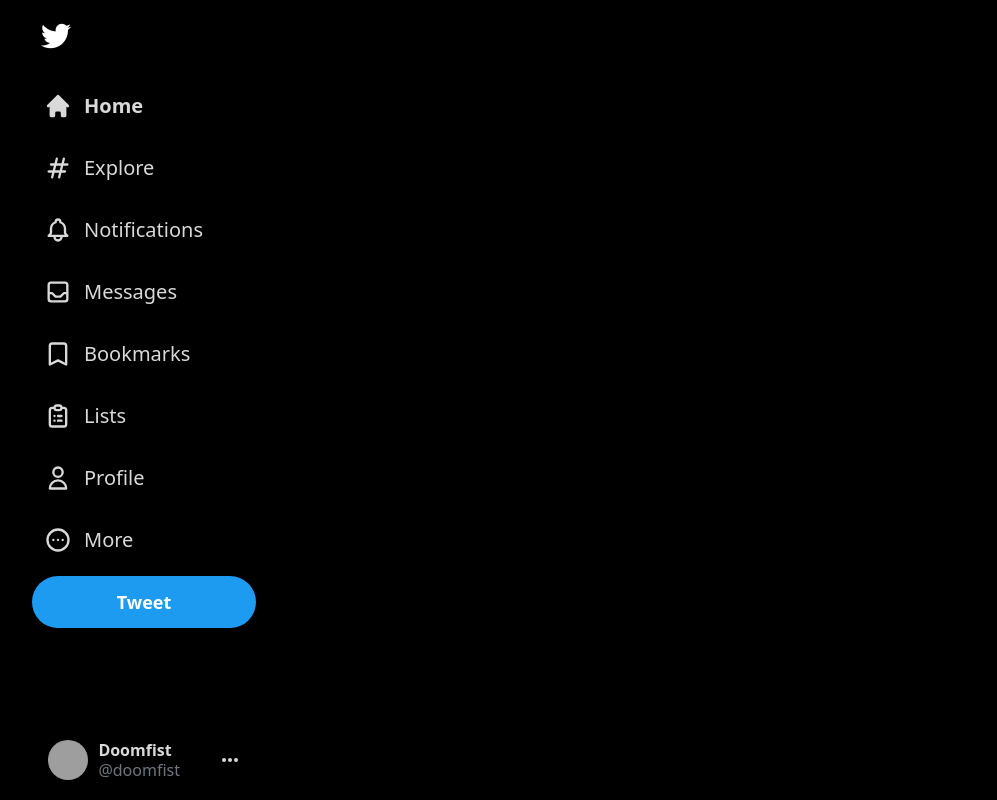
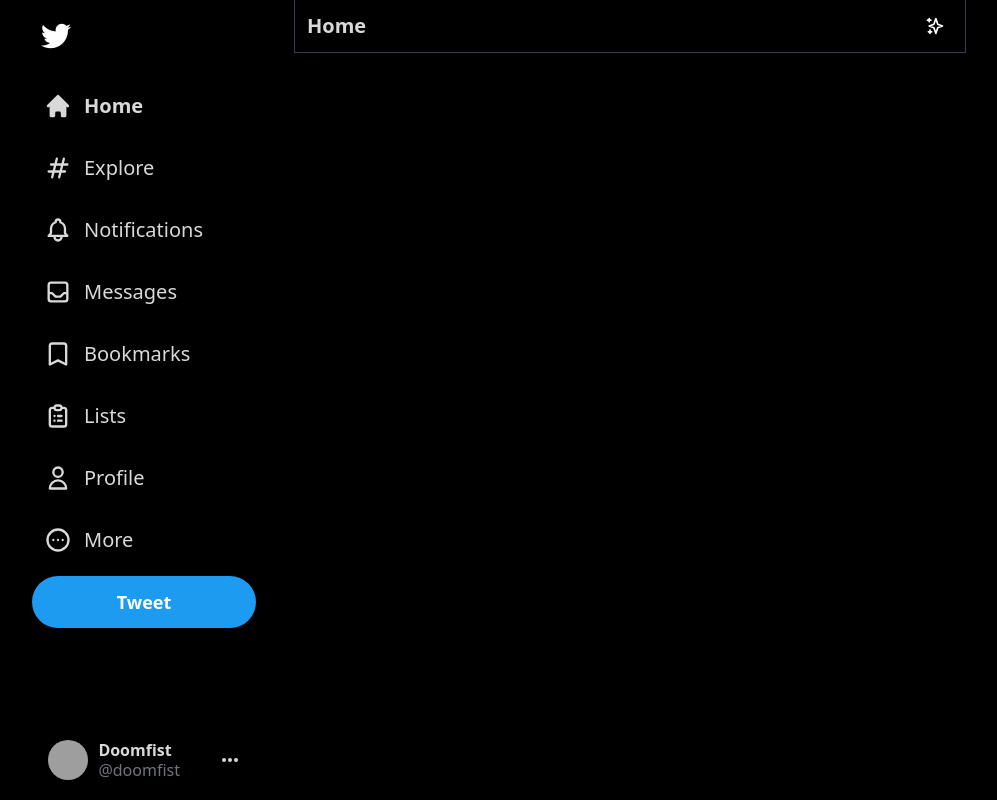
Before and after one commit to icefox95/Nextjs-twitter, a Next.js app: page / in a window 1280 px wide. Shown: the whole page, without its empty margins (76-1073 px from the left). Built offline with nearby package versions, Linux system fonts and the light colour scheme; grey boxes are pictures that could not be loaded.

Commit message:
Feed Component & Building Tweet.js

```diff
--- /dev/null
+++ b/components/Feed.js
@@ -0,0 +1,23 @@
+import { SparklesIcon } from "@heroicons/react/outline"
+
+const Feed = () => {
+    return (
+        <div className="text-white flex-grow border-l
+        border-r border-gray-700 max-w-2xl sm:ml-[73px] xl:ml-[370px]">
+            <div className="text-[#d9d9d9] flex items-center
+            sm:justify-between py-2 px-3 sticky top-0 z-50 bg-black
+            border-b border-gray-700">
+                <h2 className="text-lg sm:text-xl font-bold">Home</h2>
+                <div className="hoverAnimation w-9 h-9 flex items-center
+                justify-center xl:px-0 ml-auto">
+                    <SparklesIcon className="h-5 text-white" />
+                </div>
+            </div>
+
+            {/* <Tweet /> */}
+
+        </div>
+    )
+}
+
+export default Feed
--- a/pages/index.js
+++ b/pages/index.js
@@ -1,4 +1,5 @@
 import Head from 'next/head'
+import Feed from '../components/Feed'
 import Sidebar from '../components/Sidebar'
 
 export default function Home() {
@@ -10,7 +11,7 @@
       </Head>
       <main className="bg-black flex max-w-[1500px] mx-auto">
         <Sidebar />
-        { /* Feed */}
+        <Feed />
         { /* Widgets */}
 
         { /* Modal */}
```
Also changed, not shown: components/Tweet.js (added).
